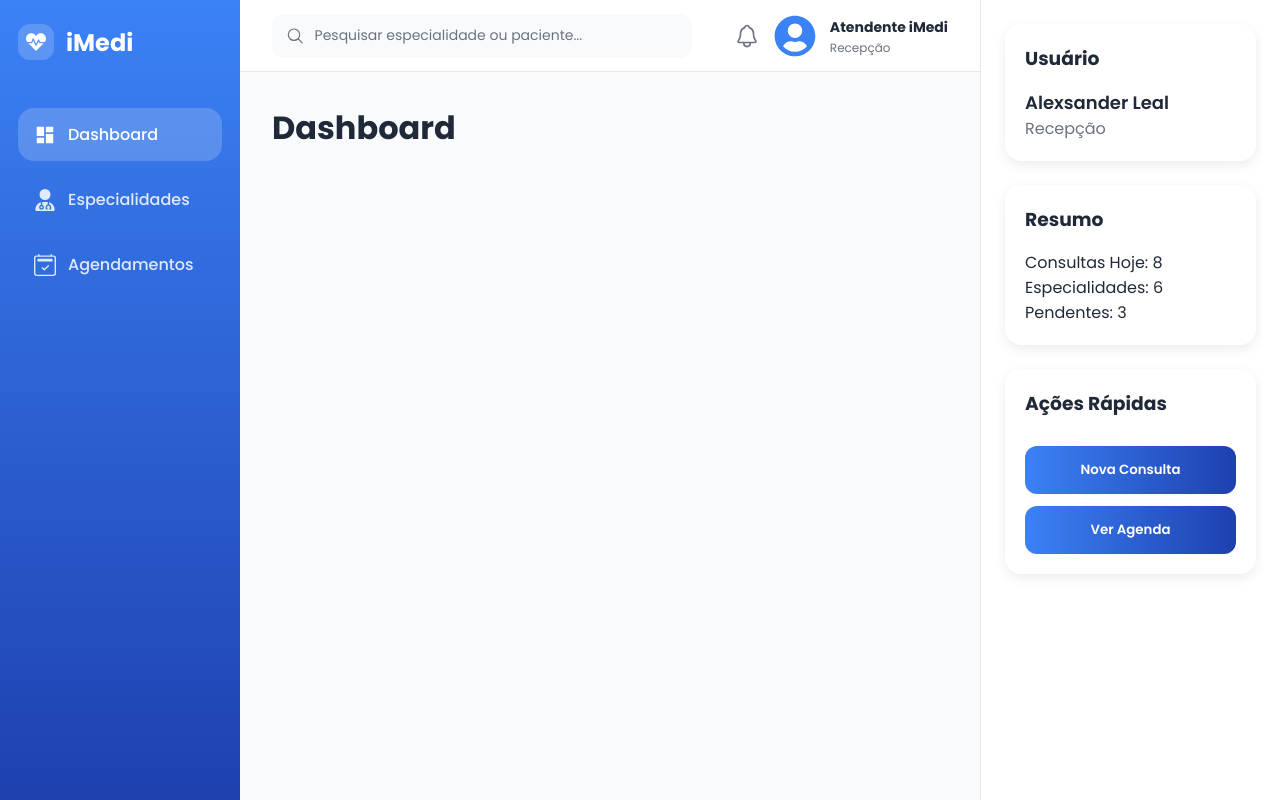
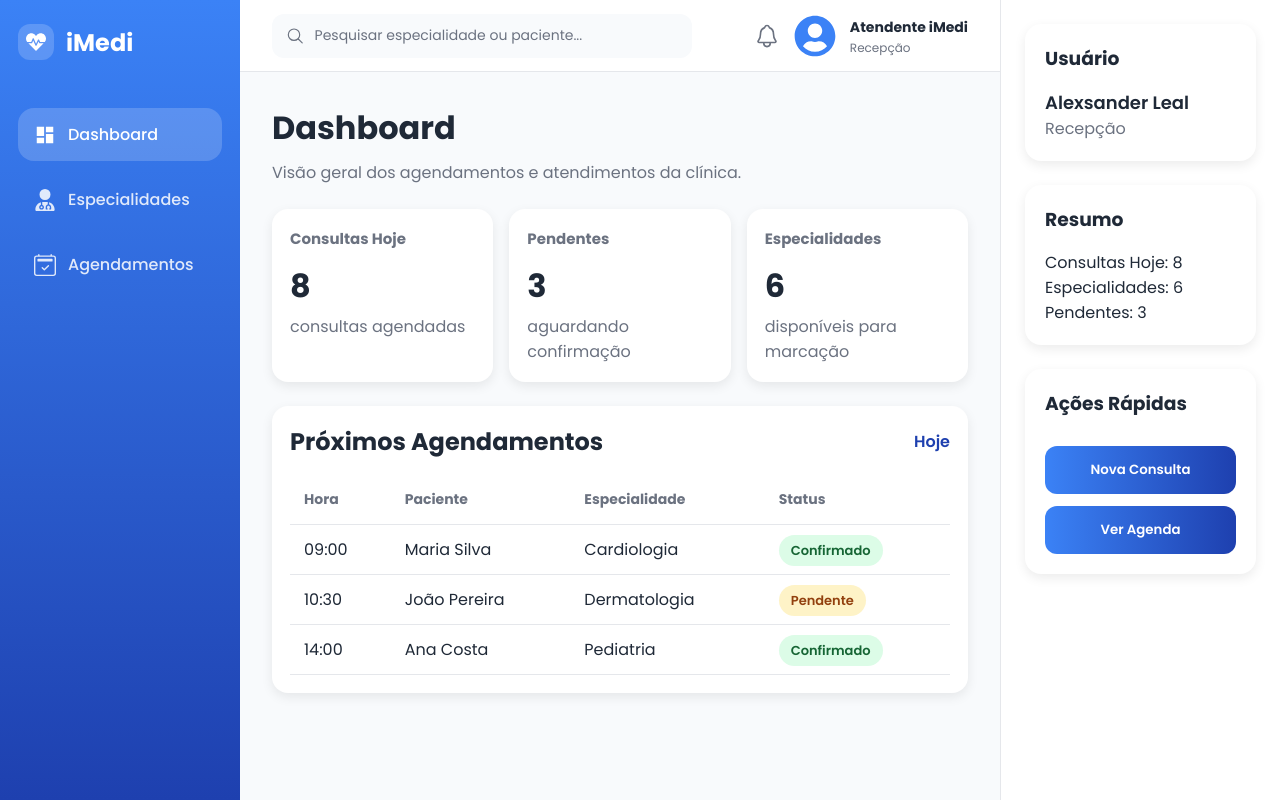
Before and after one commit to Leal86/imedi-react, a React (Vite) app: page / in a window 1280 px wide. Built offline with nearby package versions, Linux system fonts and the light colour scheme.

Commit message:
Ajusta layout e refinamento visual do dashboard

```diff
--- a/src/App.jsx
+++ b/src/App.jsx
@@ -1,9 +1,10 @@
 import MainLayout from './components/MainLayout/MainLayout'
+import Dashboard from './pages/Dashboard/Dashboard'
 
 function App() {
   return (
     <MainLayout>
-      <h1>Dashboard</h1>
+      <Dashboard />
     </MainLayout>
   )
 }
--- /dev/null
+++ b/src/components/Card/Card.css
@@ -0,0 +1,8 @@
+.card {
+  padding: 18px;
+  background-color: var(--color-white);
+
+  border-radius: var(--radius-lg);
+
+  box-shadow: var(--shadow-card);
+}
--- /dev/null
+++ b/src/components/Card/Card.jsx
@@ -0,0 +1,11 @@
+import './Card.css'
+
+function Card({ children }) {
+  return (
+    <div className="card">
+      {children}
+    </div>
+  )
+}
+
+export default Card
--- a/src/components/MainLayout/MainLayout.css
+++ b/src/components/MainLayout/MainLayout.css
@@ -16,7 +16,7 @@
 }
 
 .layout__right-panel {
-  width: 300px;
+  width: 280px;
   padding: 24px;
   background-color: var(--color-white);
   border-left: 1px solid #e5e7eb;
--- /dev/null
+++ b/src/pages/Dashboard/Dashboard.css
@@ -0,0 +1,83 @@
+.dashboard {
+  display: flex;
+  flex-direction: column;
+  gap: 24px;
+}
+
+.dashboard__header h1 {
+  font-size: 32px;
+  margin-bottom: 8px;
+}
+
+.dashboard__header p {
+  color: var(--color-text-muted);
+}
+
+.dashboard__cards {
+  display: grid;
+  grid-template-columns: repeat(3, 1fr);
+  gap: 16px;
+}
+
+.dashboard__cards h3 {
+  color: var(--color-text-muted);
+  font-size: 15px;
+  margin-bottom: 12px;
+}
+
+.dashboard__cards strong {
+  display: block;
+  font-size: 32px;
+  margin-bottom: 4px;
+}
+
+.dashboard__cards p {
+  color: var(--color-text-muted);
+}
+
+.dashboard__table-header {
+  display: flex;
+  align-items: center;
+  justify-content: space-between;
+  margin-bottom: 16px;
+}
+
+.dashboard__table-header span {
+  color: var(--color-primary-dark);
+  font-weight: 600;
+}
+
+.dashboard__table {
+  width: 100%;
+  border-collapse: collapse;
+}
+
+.dashboard__table th {
+  text-align: left;
+  padding: 14px;
+  color: var(--color-text-muted);
+  font-size: 14px;
+  border-bottom: 1px solid #e5e7eb;
+}
+
+.dashboard__table td {
+  padding: 12px 14px;
+  border-bottom: 1px solid #e5e7eb;
+}
+
+.dashboard__status {
+  padding: 6px 12px;
+  border-radius: 999px;
+  font-size: 13px;
+  font-weight: 600;
+}
+
+.dashboard__status--confirmed {
+  background-color: #dcfce7;
+  color: #166534;
+}
+
+.dashboard__status--pending {
+  background-color: #fef3c7;
+  color: #92400e;
+}
--- /dev/null
+++ b/src/pages/Dashboard/Dashboard.jsx
@@ -0,0 +1,91 @@
+import './Dashboard.css'
+import Card from '../../components/Card/Card'
+
+function Dashboard() {
+  return (
+    <section className="dashboard">
+      <div className="dashboard__header">
+        <h1>Dashboard</h1>
+
+        <p>
+          Visão geral dos agendamentos e atendimentos da clínica.
+        </p>
+      </div>
+
+      <div className="dashboard__cards">
+        <Card>
+          <h3>Consultas Hoje</h3>
+          <strong>8</strong>
+          <p>consultas agendadas</p>
+        </Card>
+
+        <Card>
+          <h3>Pendentes</h3>
+          <strong>3</strong>
+          <p>aguardando confirmação</p>
+        </Card>
+
+        <Card>
+          <h3>Especialidades</h3>
+          <strong>6</strong>
+          <p>disponíveis para marcação</p>
+        </Card>
+      </div>
+
+      <Card>
+        <div className="dashboard__table-header">
+          <h2>Próximos Agendamentos</h2>
+          <span>Hoje</span>
+        </div>
+
+        <table className="dashboard__table">
+          <thead>
+            <tr>
+              <th>Hora</th>
+              <th>Paciente</th>
+              <th>Especialidade</th>
+              <th>Status</th>
+            </tr>
+          </thead>
+
+          <tbody>
+            <tr>
+              <td>09:00</td>
+              <td>Maria Silva</td>
+              <td>Cardiologia</td>
+              <td>
+                <span className="dashboard__status dashboard__status--confirmed">
+                  Confirmado
+                </span>
+              </td>
+            </tr>
+
+            <tr>
+              <td>10:30</td>
+              <td>João Pereira</td>
+              <td>Dermatologia</td>
+              <td>
+                <span className="dashboard__status dashboard__status--pending">
+                  Pendente
+                </span>
+              </td>
+            </tr>
+
+            <tr>
+              <td>14:00</td>
+              <td>Ana Costa</td>
+              <td>Pediatria</td>
+              <td>
+                <span className="dashboard__status dashboard__status--confirmed">
+                  Confirmado
+                </span>
+              </td>
+            </tr>
+          </tbody>
+        </table>
+      </Card>
+    </section>
+  )
+}
+
+export default Dashboard
```
